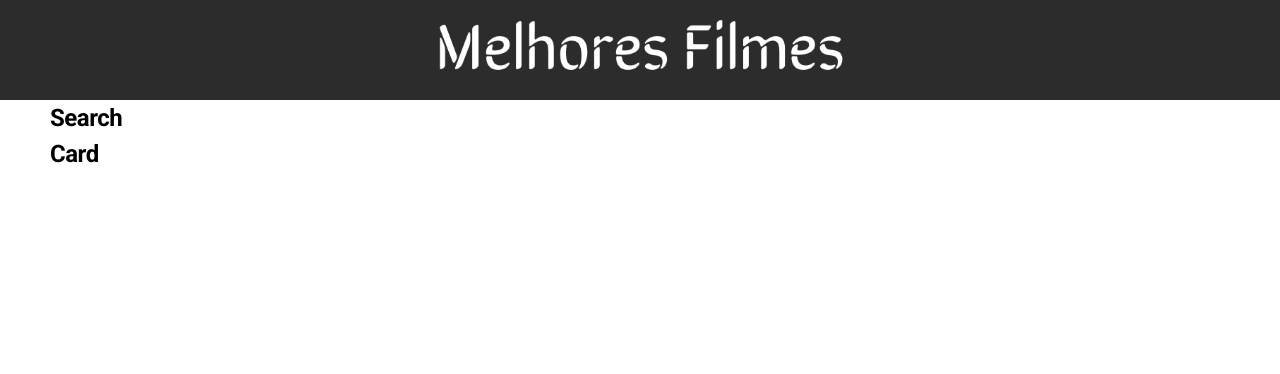
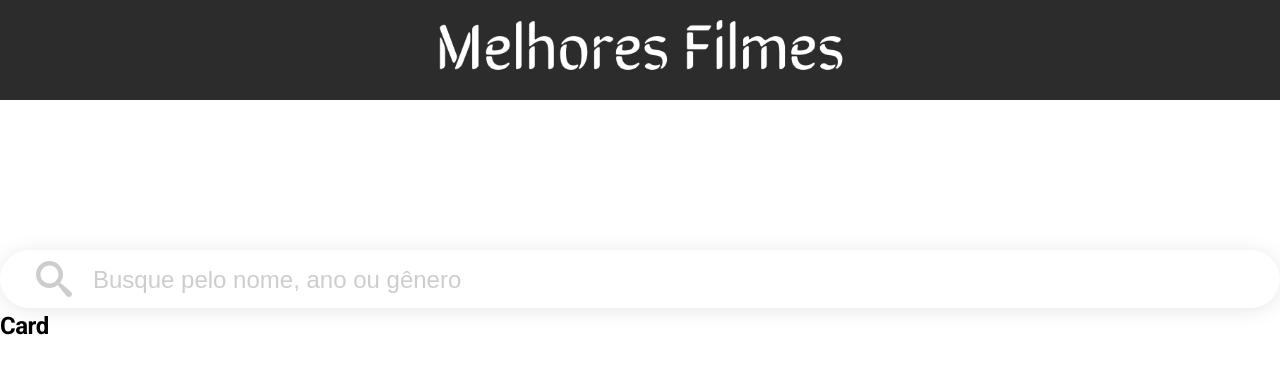
Before and after one commit to besopmac/cubos-academy-test, a React (Vite) app: page / in a window 1280 px wide. Shown: the top 374 px of the page. Built offline with nearby package versions, Linux system fonts and the light colour scheme.

Commit message:
feat(component): creating the search component

```diff
--- a/src/components/Search/index.tsx
+++ b/src/components/Search/index.tsx
@@ -1,3 +1,22 @@
+import { useState } from 'react';
+import { ImSearch } from 'react-icons/im';
+import { Input, SearchInput } from './styles';
+
 export const Search = () => {
-  return <h2>Search</h2>;
+  const [text, setText] = useState('');
+
+  return (
+    <>
+      <SearchInput className={'withIcon'}>
+        <ImSearch className={'searchIcon'} />
+        <Input
+          type="text"
+          placeholder="Busque pelo nome, ano ou gênero"
+          // onSubmit={(e: React.MouseEvent<HTMLElement>) => {
+          //   e.preventDefault();
+          // }}
+        />
+      </SearchInput>
+    </>
+  );
 };
--- a/src/components/Search/styles.ts
+++ b/src/components/Search/styles.ts
@@ -1 +1,43 @@
 import styled from 'styled-components';
+
+export const SearchInput = styled.div`
+  &.withIcon {
+    position: relative;
+  }
+
+  .searchIcon {
+    top: 50%;
+    left: 36px;
+    position: absolute;
+    transform: translateY(-50%);
+    fill: var(--gray);
+    height: 36px;
+    width: 36px;
+  }
+`;
+
+export const Input = styled.input`
+  width: 100%;
+  height: 58px;
+  cursor: pointer;
+  font-size: 1.65rem;
+  padding-left: 92px;
+  color: var(--black);
+  border-radius: 30px;
+  transition: all 0.3s ease-in;
+  border: 1px solid var(--white);
+  box-shadow: 0 2px 25px -5px var(--shadow);
+
+  &:focus,
+  &:focus-visible {
+    outline: none;
+    border: 1px solid var(--white);
+    box-shadow: 0 0 25px 0 var(--shadow);
+  }
+
+  ::placeholder {
+    font-size: 1.5rem;
+    color: var(--gray);
+    font-weight: normal;
+  }
+`;
--- a/src/globalStyles.ts
+++ b/src/globalStyles.ts
@@ -5,7 +5,7 @@ export const GlobalStyle = createGlobalStyle`
     --gray: #CDCDCD;
     --black: #2C2C2C;
     --white: #FFFFFF;
-    --shadow: rgba(0,0,0,0.2);
+    --shadow: rgba(0,0,0,0.15);
     --transition: all 0.2s cubic-bezier(.43,.41,.22,.91)
   }
 
@@ -49,10 +49,10 @@ export const Wrapper = styled.section`
 export const Container = styled.div`
   width: 100%;
   margin: 0 auto;
-  padding: 0 50px;
+  padding: 150px 0;
   max-width: 1280px;
 
   @media screen and (max-width: 960px) {
-    padding: 0 30px;
+    padding: 30px;
   }
 `;
```
